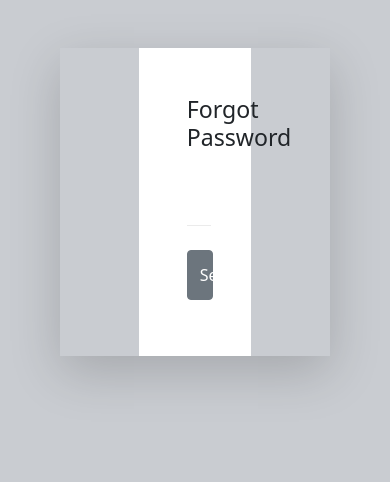
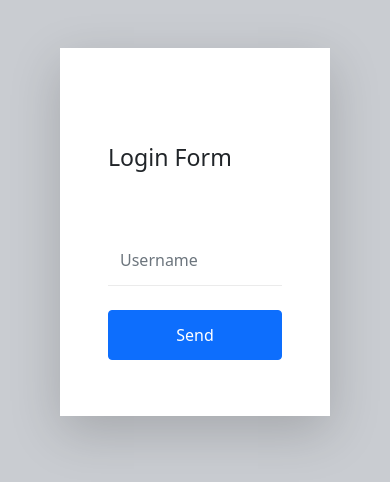
Before and after one commit to Sandeep1908/EmailVarification-via-Django, a Django app: a page that uses app/templates/app/forgotpwd.html in a window 390 px wide. Shown: the top 482 px of the page. Run offline with Django 3.2, Linux system fonts and the light colour scheme; some libraries are stand-ins or nearby versions.

Commit message:
forgot pwd updated

```diff
--- a/app/templates/app/forgotpwd.html
+++ b/app/templates/app/forgotpwd.html
@@ -1,30 +1,37 @@
-{% extends 'app/base.html' %}
+{% extends 'app/home.html' %}
 {% block title %}
-Change password
+Forgot Password
 {% endblock title %}
 {% block content %}
+
 <div class="container">
-    <div class="row m-5 no-gutters justify-content-center shadow-lg">
-        <div class="col-5 bg-white text-center p-5">
+
+  <div class="row m-5 no-gutters shadow-lg">
+    <div class="col-md-6 d-none d-md-block">
+      <img
+        src="https://images.unsplash.com/photo-1566888596782-c7f41cc184c5?ixlib=rb-1.2.1&auto=format&fit=crop&w=2134&q=80"
+        class="img-fluid" style="height: 500px; width: 800px;"/>
+    </div>
+    <div class="col-md-6 bg-white p-5">
       {% if messages %}
       {% for message in messages %}
-            <p class="alert alert-danger">{{message}}</p>
+      <p class="alert alert-info">{{message}}</p>
       {% endfor %}
       {% endif %}
-            <h3 class="pb-3">Forgot Password</h3>
+      <h3 class="pb-3 my-5">Login Form</h3>
       <div class="form-style">
         <form method="POST">
           {% csrf_token %}
           <div class="form-group pb-3">
-                        <input type="text" name="username" placeholder="Username" class="form-control" id="exampleInputEmail1"
+            <input type="text" placeholder="Username" name="username" class="form-control" id="exampleInputEmail1"
               aria-describedby="emailHelp">
           </div>
 
           <div class="pb-2">
-                        <button type="submit" class="btn btn-secondary w-50 font-weight-bold mt-2">Send</button>
+            <button type="submit" class="btn btn-primary w-100 font-weight-bold mt-2">Send</button>
           </div>
+        </form>
 
-                </form>
 
       </div>
 
```
Also changed, not shown: db.sqlite3. Lines whose indentation alone changed are shown as unchanged.
